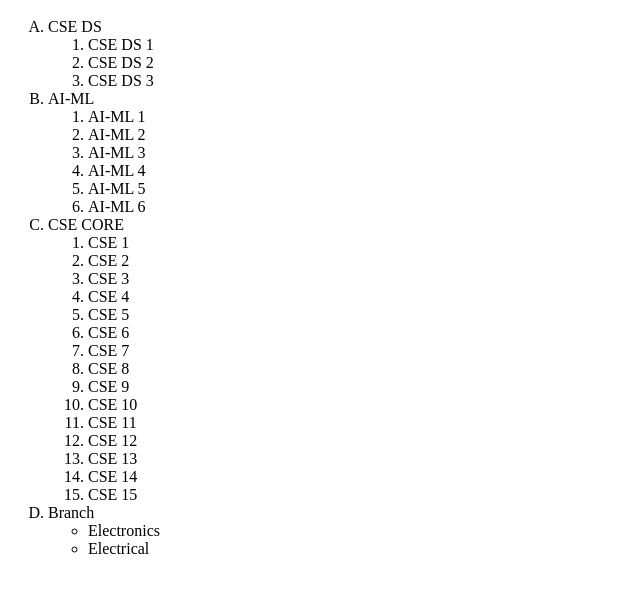
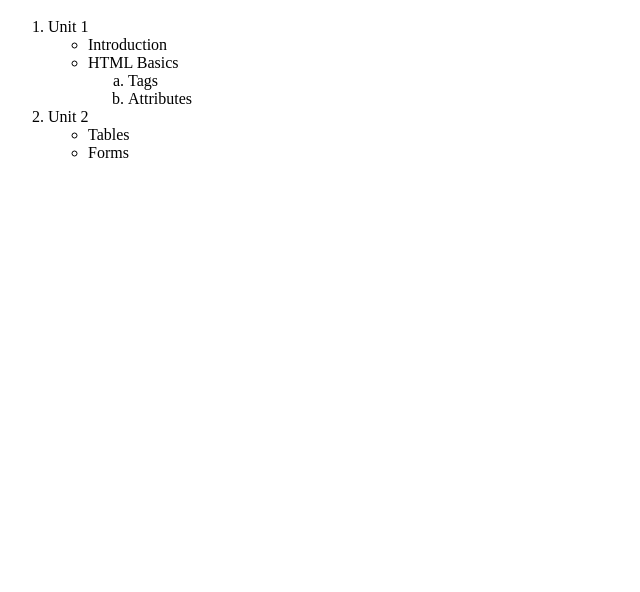
Before and after one commit to prateek-mishra-001/WDW_0288, a plain HTML site: page Web Designing Workshop Assignment/Assignment 6/Assignment 6.html in a window 1280 px wide. Shown: the part 48-640 px from the top of the page, without its empty margins (0-640 px from the left). Drawn offline with Linux system fonts and the light colour scheme.

Commit message:
Do some changes

```diff
--- a/Web Designing Workshop Assignment/Assignment 6/Assignment 6.html
+++ b/Web Designing Workshop Assignment/Assignment 6/Assignment 6.html
@@ -4,45 +4,23 @@
       </head>
       <body>
         <h1>Nested and Mixed Lists</h1>
-        <ol type="A">
-          <li>CSE DS</li>
-          <ol>
-            <li>CSE DS 1</li>
-            <li>CSE DS 2</li>
-            <li>CSE DS 3</li>
-          </ol>
-          <li>AI-ML</li>
-          <ol>
-            <li>AI-ML 1</li>
-            <li>AI-ML 2</li>
-            <li>AI-ML 3</li>
-            <li>AI-ML 4</li>
-            <li>AI-ML 5</li>
-            <li>AI-ML 6</li>
-          </ol>
-          <li>CSE CORE</li>
-          <ol>
-            <li>CSE 1</li>
-            <li>CSE 2</li>
-            <li>CSE 3</li>
-            <li>CSE 4</li>
-            <li>CSE 5</li>
-            <li>CSE 6</li>
-            <li>CSE 7</li>
-            <li>CSE 8</li>
-            <li>CSE 9</li>
-            <li>CSE 10</li>
-            <li>CSE 11</li>
-            <li>CSE 12</li>
-            <li>CSE 13</li>
-            <li>CSE 14</li>
-            <li>CSE 15</li>
-          </ol>
-          <li>Branch</li>
+        <ol>
+          <li>Unit 1</li>
           <ul>
-            <li>Electronics</li>
-            <li>Electrical</li>
+            <li>Introduction</li>
+            <li>HTML Basics
+              <ol type="a">
+                <li>Tags</li>
+                <li>Attributes</li>
+              </ol>
+            </li>
           </ul>
+          <li>Unit 2
+            <ul>
+              <li>Tables</li>
+              <li>Forms</li>
+            </ul>
+          </li>
         </ol>
       </body>
 </html>
```
